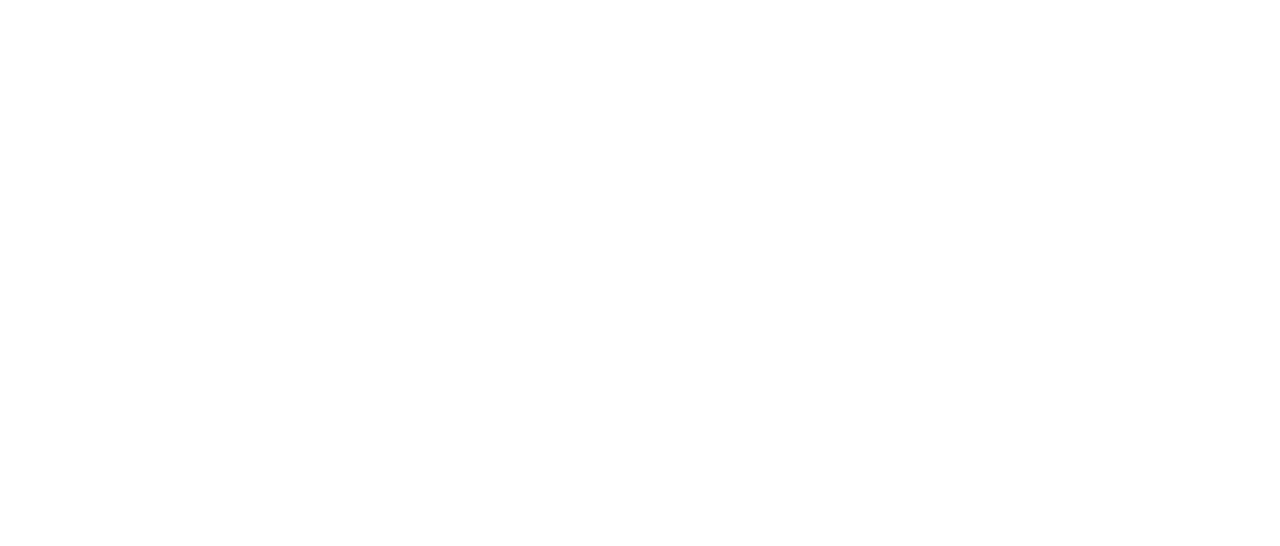
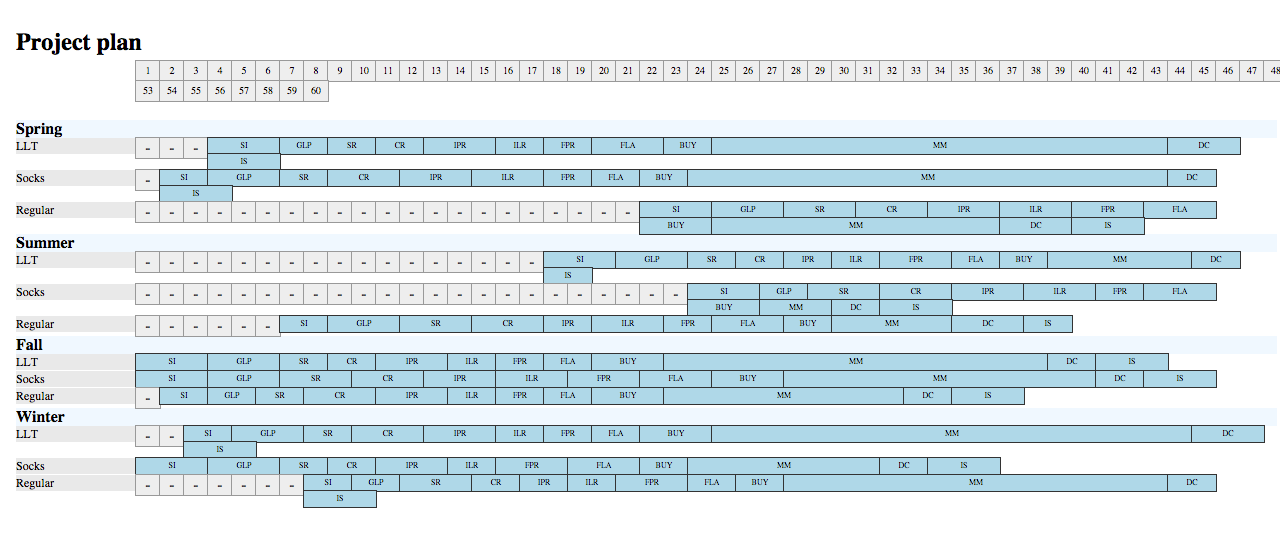
Before and after one commit to srikantguidev/sedinsamples, a plain HTML site: page index.html in a window 1280 px wide. Drawn offline with Linux system fonts and the light colour scheme.

Commit message:
Update index.html

```diff
--- a/index.html
+++ b/index.html
@@ -4,6 +4,6 @@
     <title>Sample</title>
   </head>
   <body>
-    <img />
+    <img src='2015-05-26-Projectplan-screenshot-2.png' />
   </body>
 </html>
```
